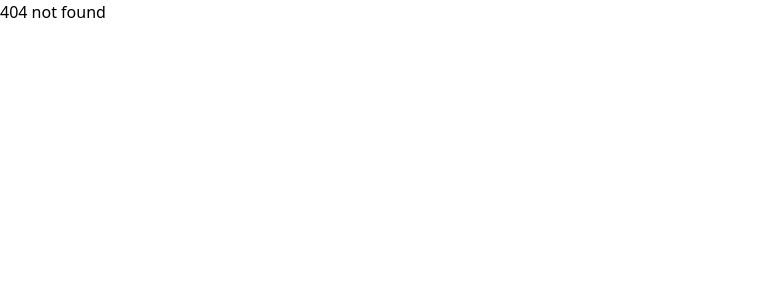
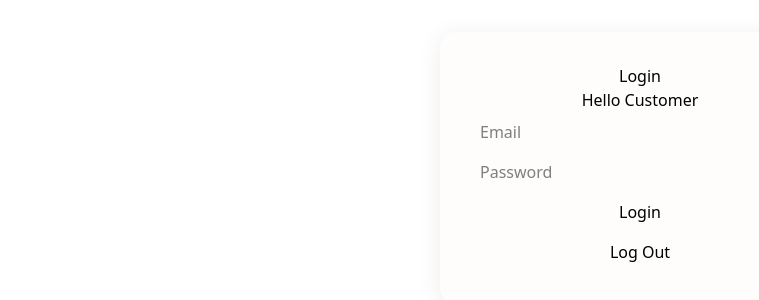
Before and after one commit to Surge-Aina/FindVirtualMe_frontEnd_ProjectManager, a React (Vite) app: page /login in a window 1280 px wide. Before the commit this address had no page. Shown: the top 300 px of the page, without its empty margins (0-759 px from the left). Built offline with nearby package versions, Linux system fonts and the light colour scheme; no server answers.

Commit message:
added jacquelines login to my project

```diff
--- a/package.json
+++ b/package.json
@@ -16,6 +16,7 @@
     "react": "^19.1.0",
     "react-dom": "^19.1.0",
     "react-router-dom": "^7.7.0",
+    "react-toastify": "^11.0.5",
     "tailwindcss": "^4.1.11"
   },
   "devDependencies": {
--- a/src/App.jsx
+++ b/src/App.jsx
@@ -1,14 +1,33 @@
-import { useState } from 'react'
-import { Link } from 'react-router-dom'
+// import { useState } from 'react'
+// import { Link } from 'react-router-dom'
+
+// function App() {
+
+//   return (
+//     <div>
+//       <div>Portfolio Home</div>
+//       <Link to='/portfolio'>Go to Portfolio</Link>
+//     </div>
+//   )
+// }
+
+// export default App
+
+
+import { Routes, Route, Navigate } from 'react-router-dom';
+import Login from './components/Login';
+import { ToastContainer } from 'react-toastify';
+import 'react-toastify/dist/ReactToastify.css';
 
 function App() {
-
   return (
-    <div>
-      <div>Portfolio Home</div>
-      <Link to='/portfolio'>Go to Portfolio</Link>
-    </div>
-  )
+    <>
+      <Routes>
+        <Route path="/" element={<Navigate to="/login" replace />} />
+      </Routes>
+      <ToastContainer position="top-right" autoClose={3000} />
+    </>
+  );
 }
 
-export default App
+export default App;
--- /dev/null
+++ b/src/components/Login.jsx
@@ -0,0 +1,90 @@
+import { toast } from 'react-toastify';
+import React, { useState, useEffect } from 'react';
+import { useNavigate } from 'react-router-dom';
+import axios from 'axios';
+
+
+const Login = () => {
+    const apiUrl = import.meta.env.VITE_BAKEND_API;
+  const navigate = useNavigate();
+  const [form, setForm] = useState({ email: '', password: '' });
+  const [error, setError] = useState('');
+  const [loggedIn, setLoggedIn] = useState(false);
+  const [loading, setLoading] = useState(false);
+
+  const handleChange = e =>
+    setForm({ ...form, [e.target.name]: e.target.value });
+
+  useEffect(() => {
+    const token = localStorage.getItem('token');
+    if(token){
+        navigate('/portfolio');
+    }
+    setLoggedIn(!!token);
+  }, []);
+
+  const handleSubmit = async e => {
+    e.preventDefault();
+    setError('');
+    setLoading(true);
+
+    try {
+      const res = await axios.post(`${apiUrl}/user/login`, {
+      email: form.email,
+      password: form.password
+    });
+
+      localStorage.setItem('token', res.data.token);
+      localStorage.setItem('email', form.email);
+      setLoggedIn(true);
+      toast.success('Login successful!');
+      navigate('/portfolio');
+
+      }
+    catch (err) {
+      setError('Invalid credentials');
+      toast.error('Login failed');
+    } finally {
+      setLoading(false);
+    }
+  };
+
+  const handleLogout = () => {
+    localStorage.removeItem('token');
+    setLoggedIn(false);
+    setForm({ email: '', password: '' });
+    toast.success('Logged out!');
+  };
+
+  return (
+      <div className="auth-box">
+        <h1>Login</h1>
+        <h1>{loggedIn ? 'Hello Admin' : 'Hello Customer'}</h1>
+        <form onSubmit={handleSubmit}>
+          <input
+            name="email"
+            type="email"
+            placeholder="Email"
+            value={form.email}
+            onChange={handleChange}
+            required
+          />
+          <input
+            name="password"
+            type="password"
+            placeholder="Password"
+            value={form.password}
+            onChange={handleChange}
+            required
+          />
+          {error}
+          <button type="submit">
+            {loading ? 'Logging in...' : 'Login'}
+          </button>
+          <button type="button" onClick={handleLogout}>Log Out</button>
+        </form>
+      </div>
+  );
+};
+
+export default Login;
--- a/src/components/NavBar.jsx
+++ b/src/components/NavBar.jsx
@@ -1,6 +1,15 @@
-import { Link } from 'react-router-dom';
+import { Link, useNavigate } from 'react-router-dom';
+import { toast } from 'react-toastify';
 
 const NavBar = ({ onSelect }) => {
+    const navigate = useNavigate();
+
+    const handleLogout = () => {
+        localStorage.removeItem('token');
+        toast.success('Logged out!');
+        navigate('/login')
+      };
+
   return (
     <nav className="bg-gray-800 p-4 shadow-md">
         <div className="max-w-7xl mx-auto flex space-x-6 text-white">
@@ -9,7 +18,7 @@ const NavBar = ({ onSelect }) => {
             <button className="hover:text-yellow-400" onClick={() => onSelect("experience")}>Experience</button>
             <button className="hover:text-yellow-400" onClick={() => onSelect("projects")}>Projects</button>
             <button className="hover:text-yellow-400" onClick={() => onSelect("skills")}>Skills</button>
-
+            <button className="hover:text-yellow-400 ml-auto" onClick={() => handleLogout()}>Logout</button>
         </div>
     </nav>
   );
--- /dev/null
+++ b/src/components/protectedRoute.jsx
@@ -0,0 +1,17 @@
+// src/components/ProtectedRoute.jsx
+import React from 'react';
+import { Navigate } from 'react-router-dom';
+
+const ProtectedRoute = ({ children, requireRole }) => {
+  const token = localStorage.getItem('token');
+
+  if (!token) {
+    // User not logged in, redirect to login
+    return <Navigate to="/login" replace />;
+  }
+
+  // User authorized, render the children components
+  return children;
+};
+
+export default ProtectedRoute;
--- /dev/null
+++ b/src/index.css
@@ -0,0 +1,68 @@
+.auth-box {
+    /*Approved*/
+    width: 100%;
+    max-width: 400px;
+    background: rgb(255, 252, 252);
+    border-radius: 16px;
+    box-shadow: 0 4px 24px rgba(0, 0, 0, 0.08);
+    padding: 24px 16px;
+    margin: 16px;
+    display: flex;
+    flex-direction: column;
+    align-items: center;
+    text-align: center;
+}
+
+.auth-box input,
+.auth-box button,
+.auth-box form button {
+    /*Approved*/
+    width: 100%;
+    max-width: 320px;
+    margin: 0.5em auto;
+    box-sizing: border-box;
+}
+
+.auth-box form {
+    /*Approved*/
+    width: 100%;
+    display: flex;
+    flex-direction: column;
+    align-items: center;
+}
+
+.auth-box .mt-4 {
+    /*Approved*/
+    padding-top: 1rem;
+    border-top: 1px solid #f3f4f6;
+    width: 100%;
+}
+
+@media (min-width: 480px) {
+    /*Approved*/
+    .auth-box {
+        padding: 32px 32px;
+        margin: 32px auto;
+    }
+}
+
+
+button {
+    /*Approved*/
+    /* font-size: 1rem;
+    padding: 0.75em 1.5em;
+    border-radius: 0.5em;
+    border: 1px solid #3d2b1f;
+    background: #fcfcfb;
+    font-weight: 600;
+    box-shadow: 2px 2px 0px rgba(43, 39, 36, 0.822);
+    min-width: 44px;
+    min-height: 44px;
+    margin-block: 0.5em; */
+}
+
+button:hover {
+    /*Approved*/
+    transform: translateY(2px);
+    box-shadow: 1px 1px 0px rgba(43, 39, 36, 0.6);
+}
--- a/src/main.jsx
+++ b/src/main.jsx
@@ -1,13 +1,25 @@
 import { StrictMode } from 'react'
 import { createRoot } from 'react-dom/client'
+import './index.css'
 import App from './App.jsx'
 import { createBrowserRouter, RouterProvider } from 'react-router-dom'
 import PortfolioPage from './pages/PortfolioPage.jsx'
 import { QueryClientProvider, QueryClient } from '@tanstack/react-query'
+import Login from './components/Login.jsx'
+import ProtectedRoute from './components/protectedRoute.jsx'
 
 const router = createBrowserRouter([
   {path: '/', element: <App/>},
-  {path: '/portfolio', element: <PortfolioPage/>},
+  {
+    path: '/portfolio',
+    element: (
+      <ProtectedRoute>
+        <PortfolioPage/>
+      </ProtectedRoute>
+    )
+  },
+
+  { path: '/login', element: <Login/> },
   {path: '/*', element: <div>404 not found</div>}
 ])
 
```
Also changed, not shown: 1 other file (tests, documents, lock files or other folders).
